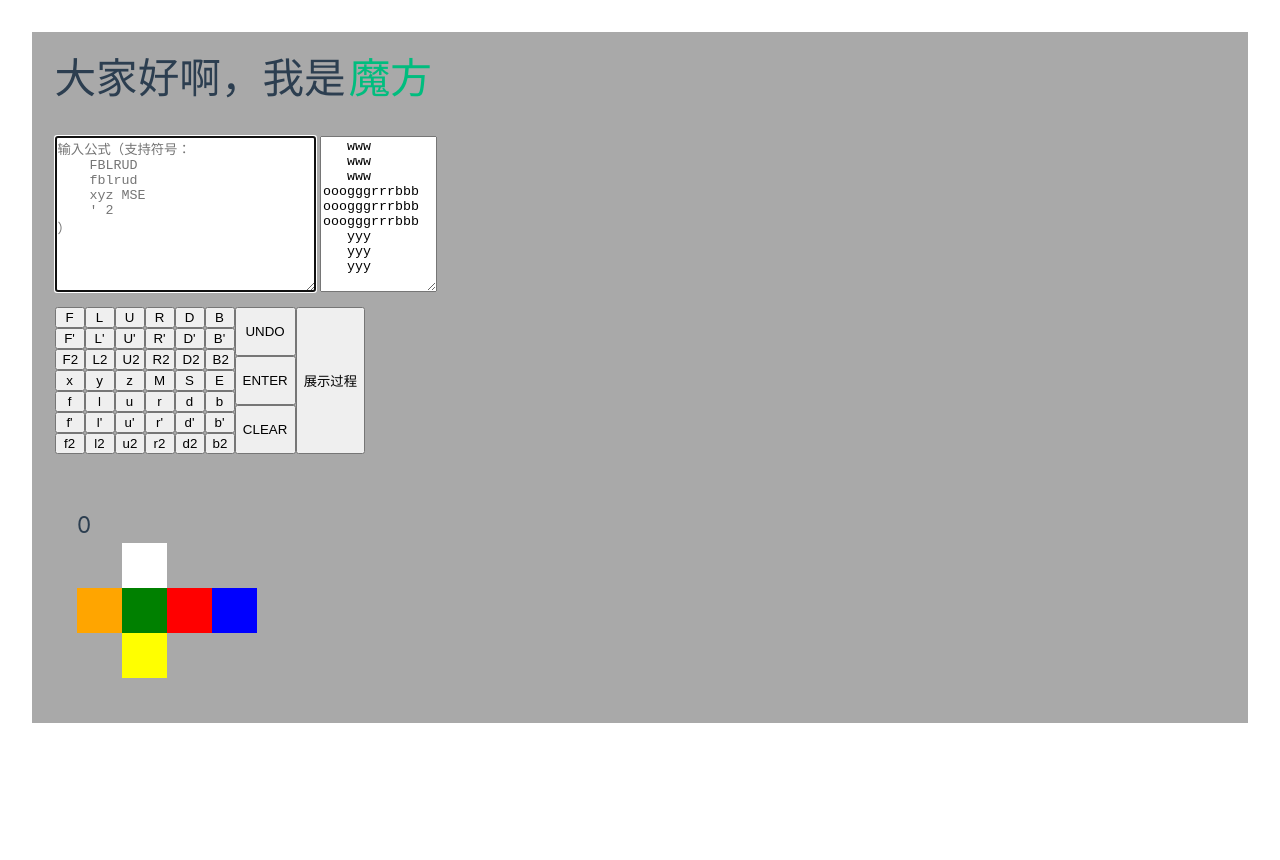
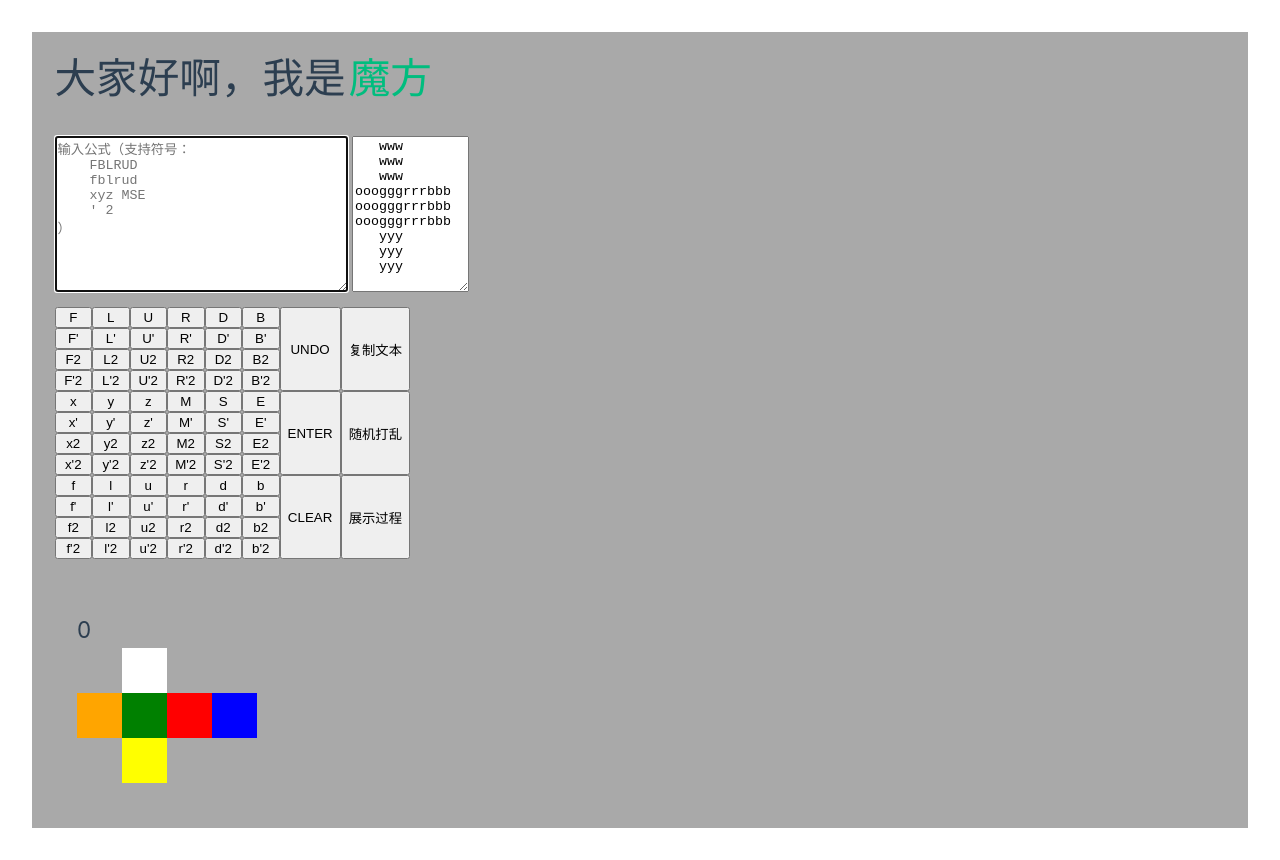
Before and after one commit to AtomFirst/MyRubikCube, a Vue app: page / in a window 1280 px wide. Before the commit the page ends 800 px from the top, so only its background shows below. Built offline with nearby package versions, Linux system fonts and the light colour scheme.

Commit message:
增加了打乱和复制功能

```diff
--- a/package.json
+++ b/package.json
@@ -12,7 +12,8 @@
   },
   "dependencies": {
     "mathjs": "^14.2.1",
-    "vue": "^3.5.13"
+    "vue": "^3.5.13",
+    "vue-clipboard3": "^2.0.0"
   },
   "devDependencies": {
     "@tsconfig/node22": "^22.0.0",
--- a/src/components/RubikCube.vue
+++ b/src/components/RubikCube.vue
@@ -2,7 +2,7 @@
 import type { Matrix } from "mathjs";
 
 import * as math from 'mathjs';
-import { ref, watch } from "vue";
+import { ref, watch, computed } from "vue";
 
 // six directions
 const front=math.matrix([1,0,0]);
@@ -250,7 +250,31 @@ function undoFormula(){
     formula.value=formula.value.slice(0,-w);
 }
 
+function scramble(){
+    const step=20;
+    const words='UDLRFB';
+    let str='';
+    for(let i=0;i<step;i++){
+        const rnd=Math.floor(Math.random()*6);
+        let c=words[rnd];
+        if(Math.random()>0.5)
+            c+='\'';
+        if(Math.random()>0.5)
+            c+='2';
+        str+=c;
+    }
+    formula.value=str;
+}
+
 watch(formula,onInput);
+
+const format=computed(()=>cube3.value[cube3.value.length-1].format());
+
+import useClipboard from 'vue-clipboard3'
+const copyText=()=>{
+  const {toClipboard}=useClipboard();
+  toClipboard(format.value);
+};
 
 </script>
 
@@ -261,35 +285,47 @@ watch(formula,onInput);
 
     <!-- keyboard input and format data -->
     <div style="display: flex; gap: 0.3em;">
-        <textarea rows="10" cols="30" autofocus placeholder=
+        <textarea rows="10" cols="34" autofocus placeholder=
 "输入公式（支持符号：
     FBLRUD
     fblrud
     xyz MSE
     ' 2
 ）" v-model="formula" />
-        <textarea rows="9" cols="12" placeholder="格式串" style="min-width: 6em" :value="cube3[cube3.length-1].format()" />
+        <textarea rows="9" cols="12" placeholder="格式串" style="min-width: 6em" readonly :value="format" />
     </div>
 
     <!-- mouse or touch input -->
     <div style="display: flex;">
-        <div style="display: grid; grid-template-columns: repeat(6,2em);">
+        <div style="display: grid; grid-template-columns: repeat(6,2.5em);">
             <button v-for="c in 'FLURDB'" @click="formula+=c">{{ c }} </button>
             <button v-for="c in 'FLURDB'" @click="formula+=c+'\''">{{ c }}'</button>
             <button v-for="c in 'FLURDB'" @click="formula+=c+'2'">{{ c }}2</button>
+            <button v-for="c in 'FLURDB'" @click="formula+=c+'\'2'">{{ c }}'2</button>
             <button v-for="c in 'xyzMSE'" @click="formula+=c">{{ c }} </button>
+            <button v-for="c in 'xyzMSE'" @click="formula+=c+'\''">{{ c }}'</button>
+            <button v-for="c in 'xyzMSE'" @click="formula+=c+'2'">{{ c }}2</button>
+            <button v-for="c in 'xyzMSE'" @click="formula+=c+'\'2'">{{ c }}'2</button>
             <button v-for="c in 'flurdb'" @click="formula+=c">{{ c }} </button>
             <button v-for="c in 'flurdb'" @click="formula+=c+'\''">{{ c }}'</button>
             <button v-for="c in 'flurdb'" @click="formula+=c+'2'">{{ c }}2</button>
+            <button v-for="c in 'flurdb'" @click="formula+=c+'\'2'">{{ c }}'2</button>
         </div>
 
         <div style="display: flex; flex-direction: column;">
-            <button @click="undoFormula" style="height: 33.4%;">UNDO</button>
-            <button @click="formula+='\n'" style="height: 33.3%;">ENTER</button>
-            <button @click="formula=''" style="height: 33.3%;">CLEAR</button>
+            <button @click="undoFormula" style="flex: 1;">UNDO</button>
+            <button @click="formula+='\n'" style="flex: 1;">ENTER</button>
+            <button @click="formula=''" style="flex: 1;">CLEAR</button>
         </div>
 
-        <button @click="show_history=!show_history"><span v-if="show_history">不</span>展示过程</button>
+        <div style="display: flex; flex-direction: column;">
+            <button @click="copyText" style="flex: 1;">复制文本</button>
+            <button @click="scramble" style="flex: 1;">随机打乱</button>
+            <button @click="show_history=!show_history" style="flex: 1;">
+                <span v-if="show_history">隐藏</span>
+                <span v-else>展示</span>过程
+            </button>
+        </div>
     </div>
 
     <pre>{{ error }}</pre>
```
Also changed, not shown: 1 other file (tests, documents, lock files or other folders).
